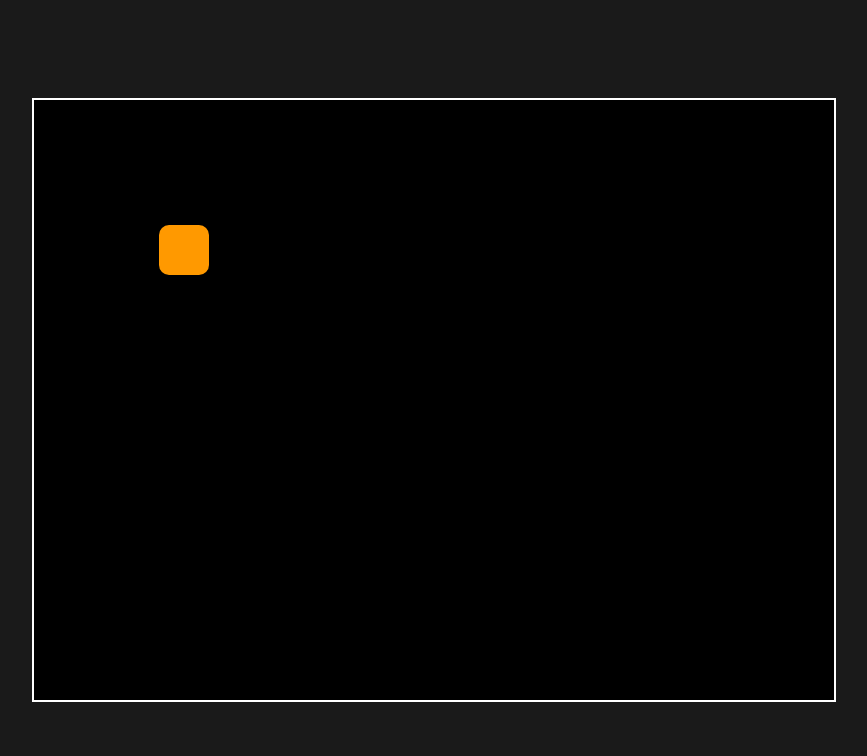
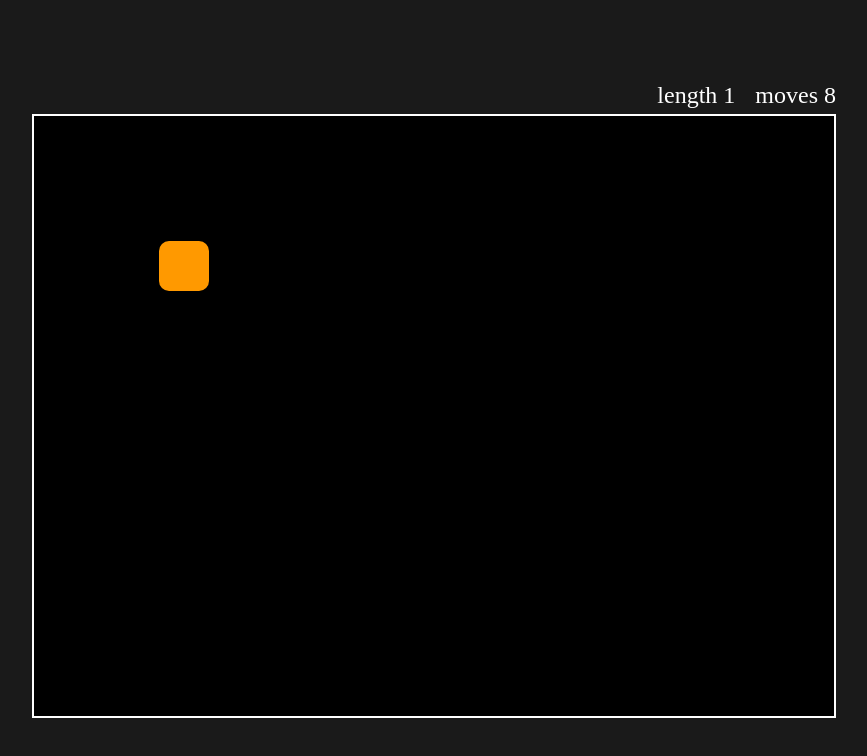
Before and after one commit to jtamminga/snake, a website with bundled scripts: page index.html in a window 1280 px wide. Shown: the whole page, without its empty margins (206-1073 px from the left). Built offline with nearby package versions, Linux system fonts and the light colour scheme; a web font is replaced by a local one.

Commit message:
added basic stats, renamed file to index

```diff
--- a/power-ups.html
+++ b/index.html
@@ -25,34 +25,35 @@
       display: block;
     }
 
-    /* #stats {
-      position: fixed;
-      top: 100px;
-      right: 100px;
+    #stats {
+      font-family: 'Tiny5';
+      font-size: 24px;
       color: white;
-    } */
+      display: flex;
+      gap: 20px;
+      margin-bottom: 5px;
+      justify-self: end;
+    }
   </style>
 </head>
 
 <body>
 
-  <!-- the canvas -->
+  <!-- container -->
   <div id="game-container">
+
+    <!-- stats -->
+    <div id="stats">
+      <div>length <span id="length-stat">1</span></div>
+      <div>moves <span id="moves-stat">0</span></div>
+    </div>
+
+    <!-- canvas -->
     <canvas id="game-canvas" width="800" height="600"></canvas>
   </div>
 
-  <!-- temp i think -->
-  <!-- <div id="stats">
-    <div>
-      Moves <span id="moves-stat"></span>
-    </div>
-    <div>
-      State <span id="state"></span>
-    </div>
-  </div> -->
-
+  <!-- script -->
   <script src="./dist/main.js" type="module"></script>
 
 </body>
-
 </html>
--- a/src/Engine.ts
+++ b/src/Engine.ts
@@ -13,10 +13,11 @@ export class Engine {
   private _renderer: Renderer
 
   // misc properties
+  private _numUpdates: number
   private _state: EngineState
   private _input: Input
   private _world: World
-  private _afterUpdate: (() => void) | undefined
+  private _afterUpdate: ((context: EngineContext) => void) | undefined
 
   // game loop timing
   private _lastUpdate: number
@@ -27,6 +28,7 @@ export class Engine {
     this._notifier = args.notifier
     this._renderer = new Renderer(args)
 
+    this._numUpdates = 0
     this._state = 'paused'
     this._input = new Input()
     this._world = args.world
@@ -66,9 +68,15 @@ export class Engine {
 
       // update if delta is larger than update interval
       if (delta >= updateInterval) {
+
+        // update
         notifier.update()
         world.update(this._input.direction)
 
+        // track updates
+        this._numUpdates += 1
+
+        // update engine state
         if (!snake.alive) {
           this._state = 'gameOver'
         }
@@ -76,6 +84,7 @@ export class Engine {
           this._state = 'gameWon'
         }
 
+        // time tracking
         this._lastUpdate = currentTime
       }
 
@@ -83,7 +92,10 @@ export class Engine {
       this._renderer.draw()
 
       // post update
-      this._afterUpdate?.()
+      this._afterUpdate?.({
+        moves: this._numUpdates,
+        snakeLength: snake.length
+      })
 
       // loop
       if (this._state === 'playing') {
@@ -121,7 +133,7 @@ type EngineArgs = RendererArgs & {
   /**
    * callback that gets triggered after each update
    */
-  afterUpdate?: () => void
+  afterUpdate?: (context: EngineContext) => void
 }
 
 type EngineState =
@@ -129,3 +141,7 @@ type EngineState =
   | 'paused'
   | 'gameOver'
   | 'gameWon'
+type EngineContext = {
+  moves: number
+  snakeLength: number
+}
--- a/src/main.ts
+++ b/src/main.ts
@@ -6,6 +6,10 @@ import { Notifier } from './Notifier.js'
 // canvas
 const canvas = document.getElementById('game-canvas') as HTMLCanvasElement
 const canvasContext = canvas.getContext('2d')!
+
+// stats elements
+const lengthStatEl = document.getElementById('length-stat')!
+const movesStatEl = document.getElementById('moves-stat')!
 
 // notifier
 const notifier = new Notifier()
@@ -25,7 +29,11 @@ const engine = new Engine({
   pxPadding: 2,
   world,
   baseUpdateInterval: 500,
-  snakeSpeedMult: 10
+  snakeSpeedMult: 10,
+  afterUpdate: context => {
+    lengthStatEl.innerHTML = context.snakeLength.toString()
+    movesStatEl.innerHTML = context.moves.toString()
+  }
 })
 
 
```
